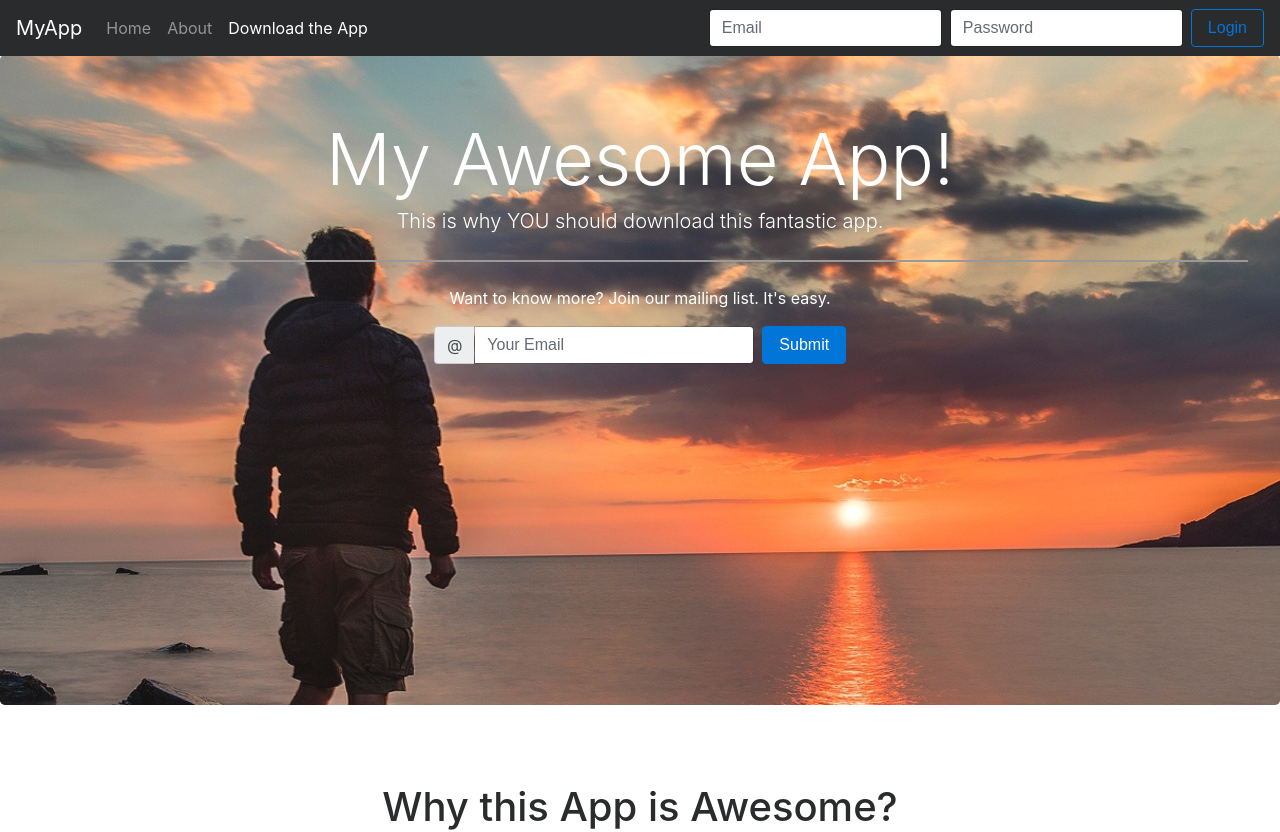
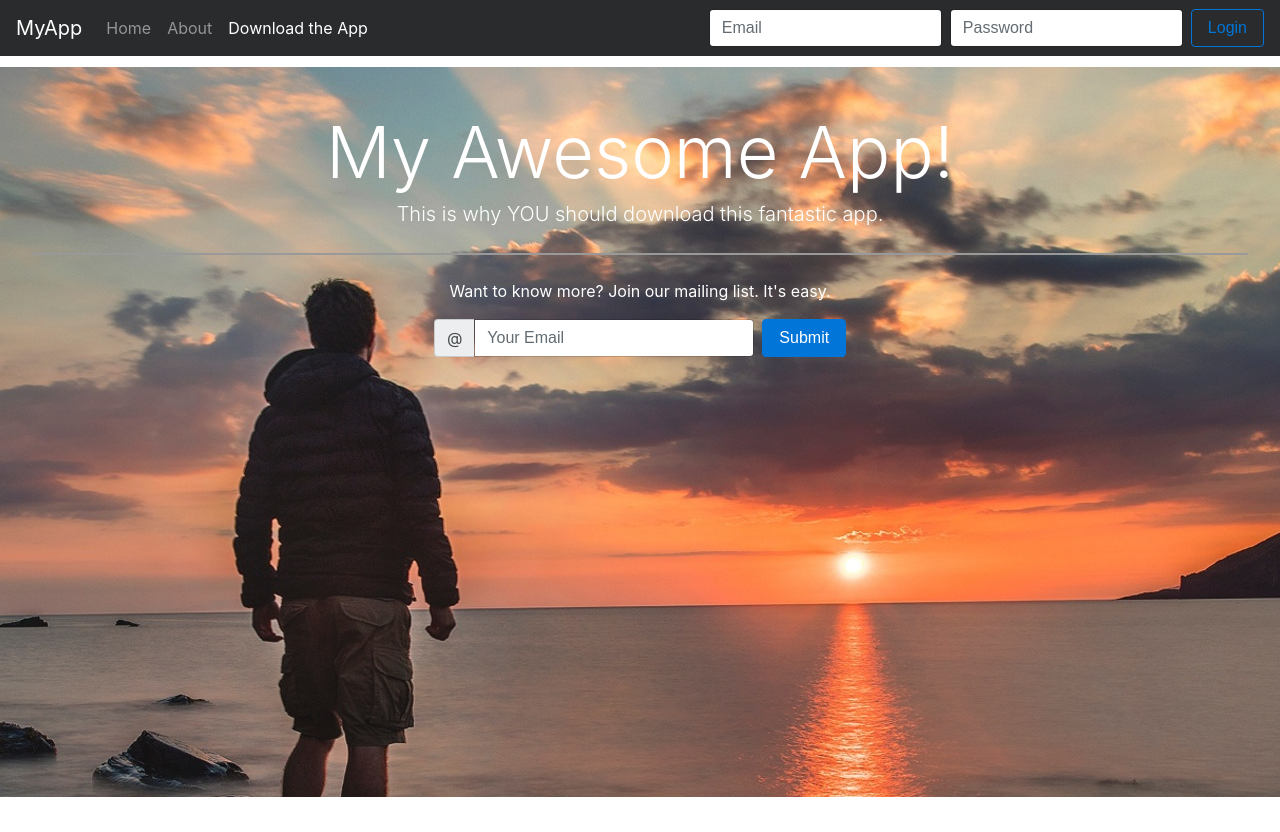
Before and after one commit to AntonSmid/boot-page, a plain HTML site: page index.html in a window 1280 px wide. Shown: the top 832 px of the page. Drawn offline with nearby package versions, Linux system fonts and the light colour scheme; a script that the page names is missing.

Commit message:
edited jumbo picture position

```diff
--- a/index.html
+++ b/index.html
@@ -11,24 +11,30 @@
   </head>
 
     <style>
+        html,
+        body {
+        height: 100%;
+        }
+
         body {
             //background-color: tomato;
             position: relative;
         }
 
         .jumbotron {
-            margin-top: 55px;
+            margin-top: 2rem;
             color: white;
-
+            background: white;
             background-image: url(images/joshua-earle-133254_rs_2.jpg);
-            background-position: center;
-            //background-position: right;
-            //background-size: 100% auto;
             background-repeat: no-repeat;
-            height: 650px;
+            background-position: center center;
+            height: 100%;
             text-align: center;
         }
 
+        .message {
+            margin-top: 1rem;
+        }
 
         .jumbotron hr {
             border: 1px solid #999;
@@ -97,7 +103,7 @@
     </style>
 
 
-  <body data-spy="scroll" data-target="#nav" data-offset="100">
+  <body data-spy="scroll" data-target="#nav" data-offset="80">
 <nav id="nav" class="navbar fixed-top navbar-toggleable-md navbar-inverse bg-inverse">
 
   <button class="navbar-toggler navbar-toggler-right" type="button" data-toggle="collapse" data-target="#navbarSupportedContent" aria-controls="navbarSupportedContent" aria-expanded="false" aria-label="Toggle navigation">
@@ -129,11 +135,12 @@
 
 
 <div class="jumbotron" id="home">
+    <div class="message">
       <h1 class="display-3">My Awesome App!</h1>
       <p class="lead">This is why YOU should download this fantastic app.</p>
       <hr class="my-4">
       <p>Want to know more? Join our mailing list. It's easy.</p>
-
+    </div>
   <form class="form-inline">
     <div class="form-group">
          <label class="sr-only" for="email">Email</label>
@@ -175,7 +182,7 @@
       <small class="text-muted">Last updated 3 mins ago</small>
     </div>
   </div>
-        <br>
+
   <div class="card">
     <img class="card-img-top" src="images/wildernes.jpg" alt="Card image cap">
     <div class="card-block">
@@ -186,7 +193,7 @@
       <small class="text-muted">Last updated 3 mins ago</small>
     </div>
   </div>
-        <br>
+
   <div class="card last">
     <img class="card-img-top" src="images/freedom.jpg" alt="Card image cap">
     <div class="card-block">
@@ -197,7 +204,7 @@
       <small class="text-muted">Last updated 3 mins ago</small>
     </div>
   </div>
-        <br>
+
 </div>
 </div> <!-- // row 2 -->
 
```
